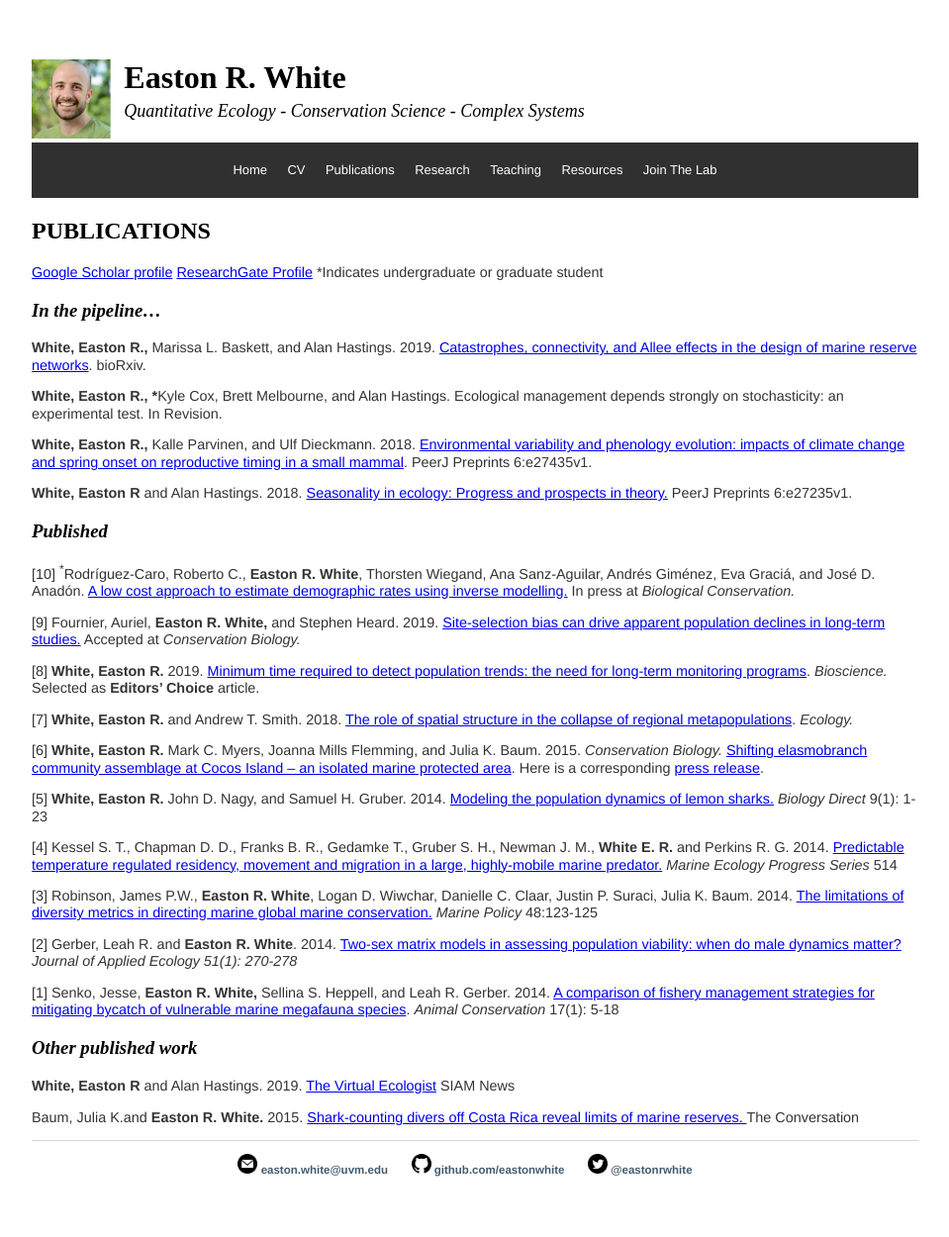
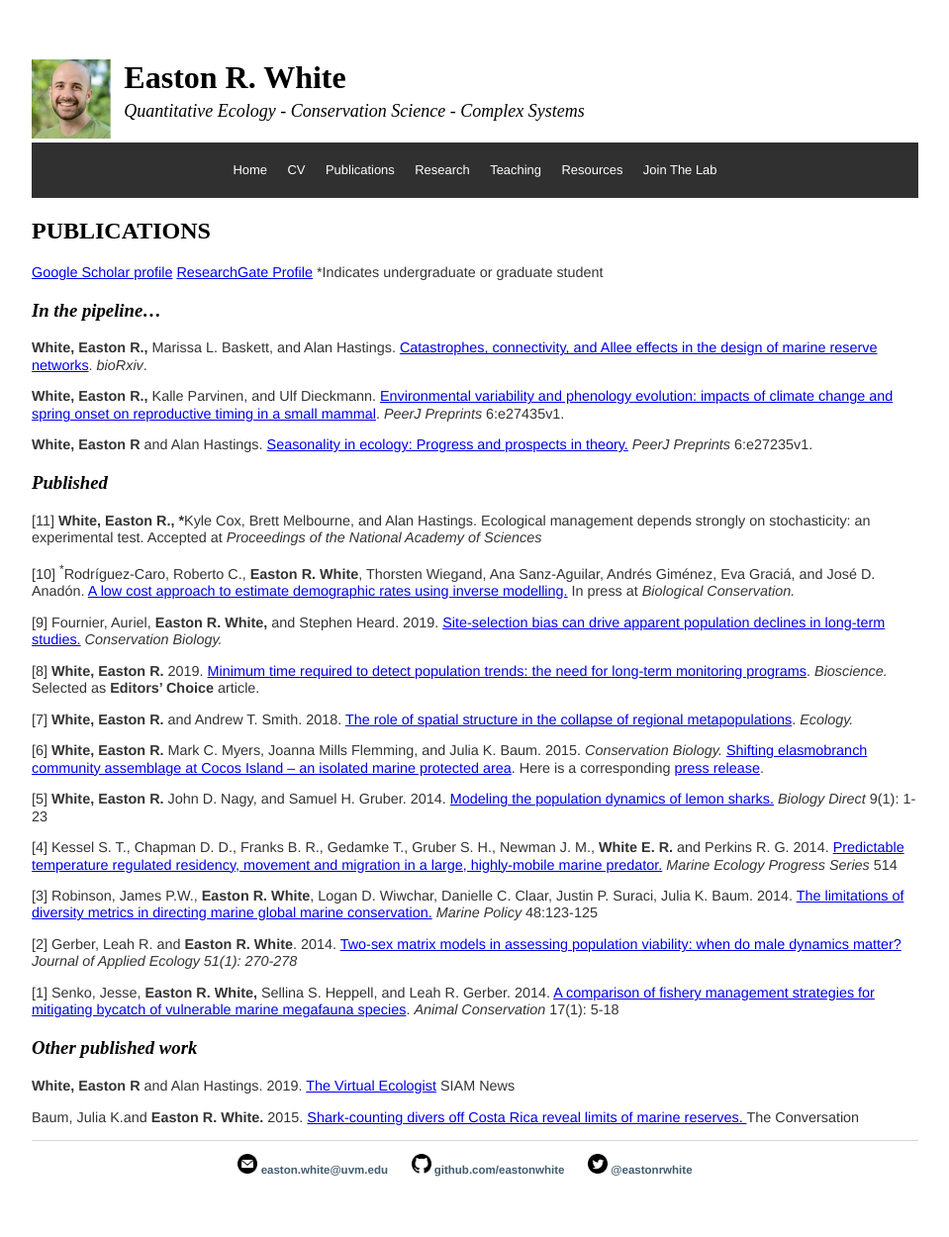
Before and after one commit to eastonwhite/eastonwhite.github.io, a Jekyll site: the page built from publications/index.html, in a window 1280 px wide. Shown: the whole page at 99% size, without its empty margins (160-1119 px from the left). Built offline with Jekyll 4.4.1, drawn with Linux system fonts in a browser that asks for light colours; comment, search, counter and statistics services are not loaded.

Commit message:
added PNAS paper and altmetric information

```diff
--- a/publications/index.html
+++ b/publications/index.html
@@ -7,13 +7,16 @@
 
 <p><a href="http://scholar.google.com/citations?user=A_g_ydoAAAAJ&amp;hl=en" rel="noopener">Google Scholar profile</a> <a href="https://www.researchgate.net/profile/Easton_White" rel="noopener">ResearchGate Profile</a> *Indicates undergraduate or graduate student</p>
 <h3><strong><em>In the pipeline…</em></strong></h3>
-<p><strong>White, Easton R., </strong>Marissa L. Baskett, and Alan Hastings. 2019. <a href="https://www.biorxiv.org/content/10.1101/750448v1">Catastrophes, connectivity, and Allee effects in the design of marine reserve networks</a>. bioRxiv.</p>
-<p><strong>White, Easton R., *</strong>Kyle Cox, Brett Melbourne, and Alan Hastings. Ecological management depends strongly on stochasticity: an experimental test. In Revision.</p>
-<p><strong>White, Easton R., </strong>Kalle Parvinen, and Ulf Dieckmann. 2018. <a href="https://doi.org/10.7287/peerj.preprints.27435v1">Environmental variability and phenology evolution: impacts of climate change and spring onset on reproductive timing in a small mammal</a>. PeerJ Preprints 6:e27435v1.</p>
-<p><strong>White, Easton R</strong> and Alan Hastings. 2018. <a href="https://peerj.com/preprints/27235/">Seasonality in ecology: Progress and prospects in theory.</a> PeerJ Preprints 6:e27235v1.</p>
+<p><strong>White, Easton R., </strong>Marissa L. Baskett, and Alan Hastings. <a href="https://www.biorxiv.org/content/10.1101/750448v1">Catastrophes, connectivity, and Allee effects in the design of marine reserve networks</a>. <em>bioRxiv</em>.</p>
+<p><strong>White, Easton R., </strong>Kalle Parvinen, and Ulf Dieckmann. <a href="https://doi.org/10.7287/peerj.preprints.27435v1">Environmental variability and phenology evolution: impacts of climate change and spring onset on reproductive timing in a small mammal</a>. <em>PeerJ Preprints</em> 6:e27435v1.</p>
+<p><strong>White, Easton R</strong> and Alan Hastings. <a href="https://peerj.com/preprints/27235/">Seasonality in ecology: Progress and prospects in theory.</a> <em>PeerJ Preprints</em> 6:e27235v1.</p>
 <h3><strong><em>Published</em></strong></h3>
+<p>[11] <strong>White, Easton R., *</strong>Kyle Cox, Brett Melbourne, and Alan Hastings. Ecological management depends strongly on stochasticity: an experimental test. Accepted at <em>Proceedings of the National Academy of Sciences</em></p>
+
 <p>[10] <sup>*</sup>Rodríguez-Caro, Roberto C., <strong>Easton R. White</strong>, Thorsten Wiegand, Ana Sanz-Aguilar, Andrés Giménez, Eva Graciá, and José D. Anadón. </em><a href="https://www.sciencedirect.com/science/article/abs/pii/S0006320718310577">A low cost approach to estimate demographic rates using inverse modelling.</a> In press at <em>Biological Conservation.</em></p>
-<p>[9] Fournier, Auriel,<strong> Easton R. White,</strong> and Stephen Heard. 2019. <a href="https://onlinelibrary.wiley.com/doi/10.1111/cobi.13371" target="_blank" rel="noopener">Site-selection bias can drive apparent population declines in long-term studies.</a>  Accepted at <em>Conservation Biology.</em></p>
+<div data-badge-popover="right" data-badge-type="2" data-doi="10.1016/j.biocon.2019.07.011" data-hide-no-mentions="true" class="altmetric-embed" align="left"></div>
+
+<p>[9] Fournier, Auriel,<strong> Easton R. White,</strong> and Stephen Heard. 2019. <a href="https://onlinelibrary.wiley.com/doi/10.1111/cobi.13371" target="_blank" rel="noopener">Site-selection bias can drive apparent population declines in long-term studies.</a> <em>Conservation Biology.</em></p>
 
 <div data-badge-popover="right" data-badge-type="2" data-doi="10.1111/cobi.13371" data-hide-no-mentions="true" class="altmetric-embed" align="left"></div>
 
@@ -33,12 +36,16 @@
 
 <p>[4] Kessel S. T., Chapman D. D., Franks B. R., Gedamke T., Gruber S. H., Newman J. M., <strong>White E. R.</strong> and Perkins R. G. 2014. <a href="http://www.int-res.com/prepress/m10966.html">Predictable temperature regulated residency, movement and migration in a large, highly-mobile marine predator.</a> <em>Marine Ecology Progress Series</em> 514</p>
 
- <div data-badge-popover="right" data-badge-type="2" data-doi="0.3354/meps10966" data-hide-no-mentions="true" class="altmetric-embed" align="left"></div>
+ <div data-badge-popover="right" data-badge-type="2" data-doi="10.3354/meps10966" data-hide-no-mentions="true" class="altmetric-embed" align="left"></div>
 
 
 <p>[3] Robinson, James P.W., <strong>Easton R. White</strong>, Logan D. Wiwchar, Danielle C. Claar, Justin P. Suraci, Julia K. Baum. 2014. <a href="http://www.sciencedirect.com/science/article/pii/S0308597X14000840">The limitations of diversity metrics in directing marine global marine conservation.</a> <em>Marine Policy </em>48:123-125</p>
 
+ <div data-badge-popover="right" data-badge-type="2" data-doi="10.1016/j.marpol.2014.03.012" data-hide-no-mentions="true" class="altmetric-embed" align="left"></div>
+
 <p>[2] Gerber, Leah R. and <strong>Easton R. White</strong>. 2014. <a href="http://onlinelibrary.wiley.com/doi/10.1111/1365-2664.12177/full">Two-sex matrix models in assessing population viability: when do male dynamics matter?</a> <em>Journal of Applied Ecology 51(1): 270-278</em></p>
+
+ <div data-badge-popover="right" data-badge-type="2" data-doi="10.1111/1365-2664.12177" data-hide-no-mentions="true" class="altmetric-embed" align="left"></div>
 
 <p>[1] Senko, Jesse, <strong>Easton R. White, </strong>Sellina S. Heppell, and Leah R. Gerber. 2014. <a href="http://onlinelibrary.wiley.com/doi/10.1111/acv.12051/full">A comparison of fishery management strategies for mitigating bycatch of vulnerable marine megafauna species</a>. <em>Animal Conservation </em>17(1): 5-18</p>
 
```
